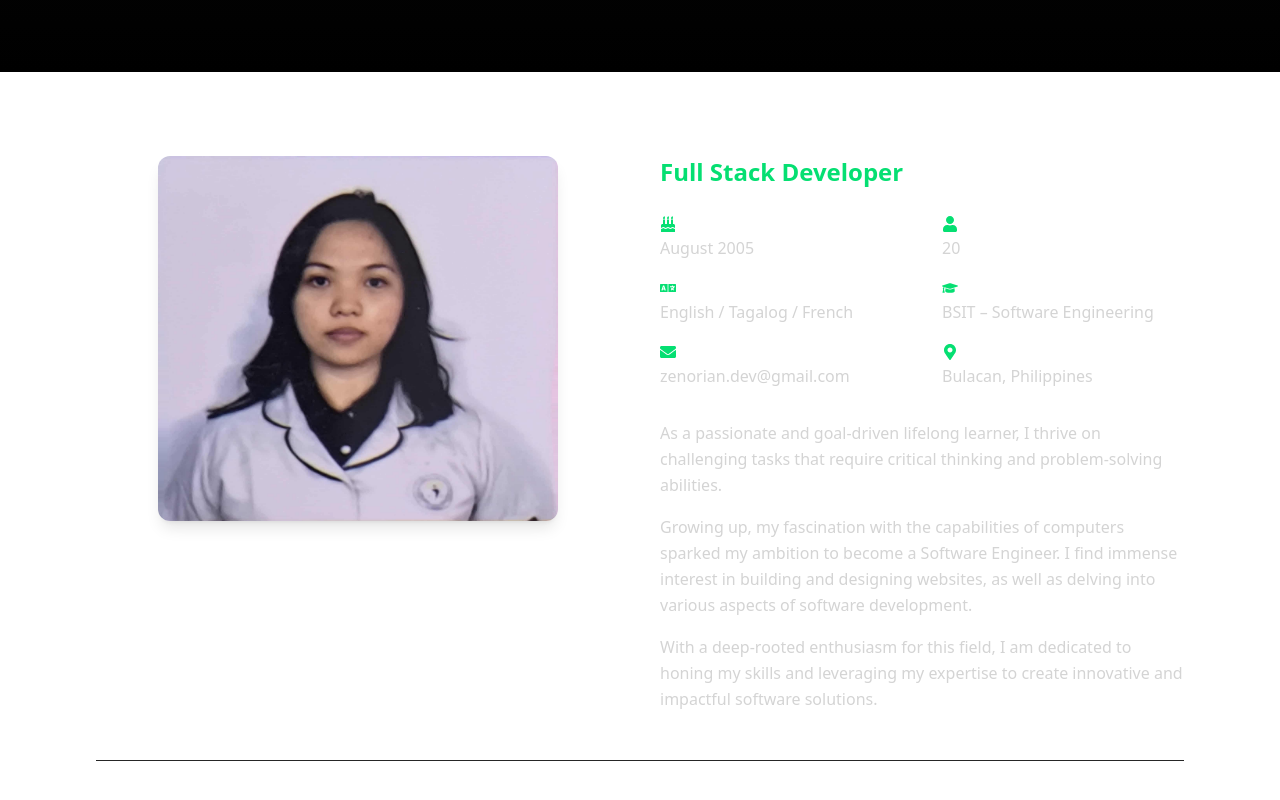
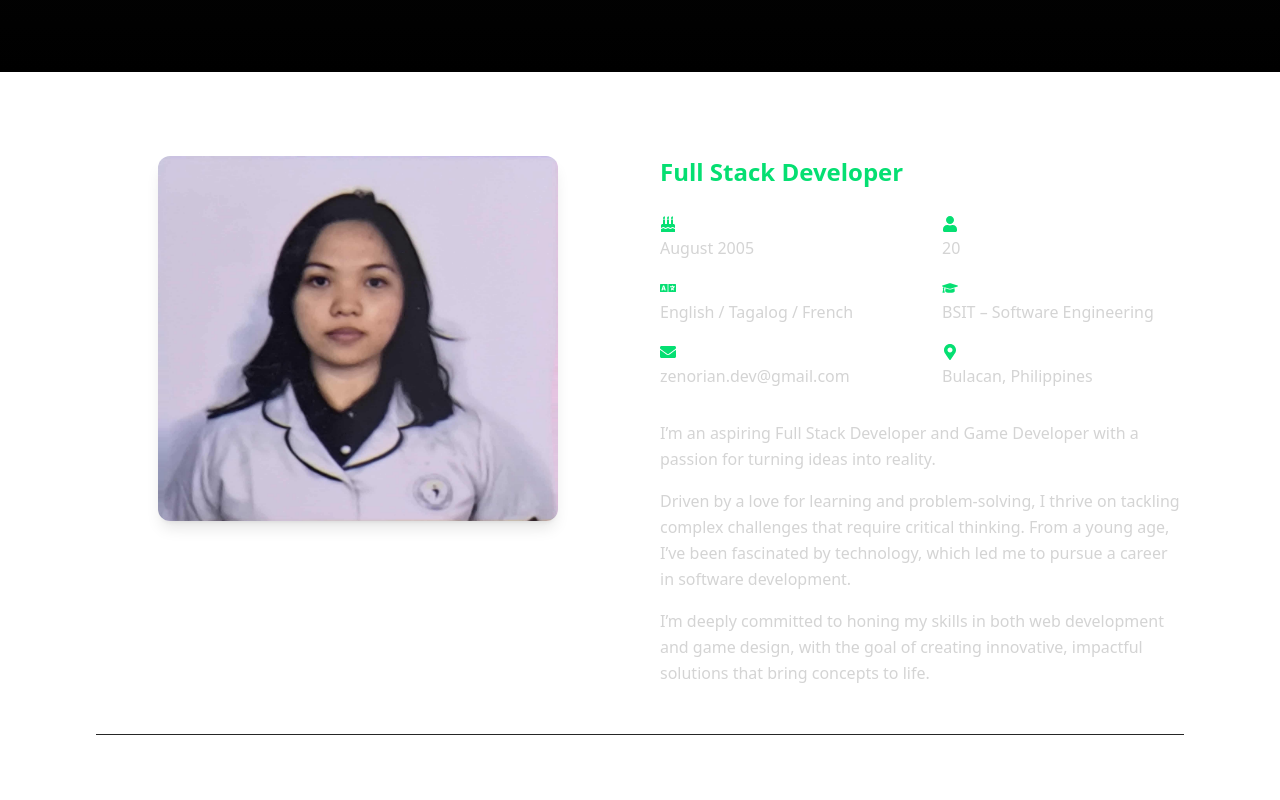
Before and after one commit to ZenorianDev/Portfolio, a Next.js app in the folder portfolio/: page / in a window 1280 px wide. Shown: the part 728-1528 px from the top of the page. Built offline with nearby package versions, Linux system fonts and the light colour scheme.

Commit message:
page, about

```diff
--- a/portfolio/app/page.tsx
+++ b/portfolio/app/page.tsx
@@ -79,7 +79,7 @@ export default function HomePage() {
             >
               REANNE <br />
               <span className="block ml-20 md:ml-40">LORRAINE</span>
-              <span className="text-transparent bg-clip-text bg-gradient-to-r from-purple-500 to-pink-500">
+              <span className="text-transparent bg-clip-text bg-gradient-to-r from-green-500 via-violet-600 to-fuchsia-500">
                 MARTINEZ
               </span>
             </h1>
--- a/portfolio/components/about.tsx
+++ b/portfolio/components/about.tsx
@@ -111,20 +111,16 @@ export default function About() {
             {/* Bio */}
             <div className="space-y-4 text-neutral-300 leading-relaxed">
               <p>
-                As a passionate and goal-driven lifelong learner, I thrive on
-                challenging tasks that require critical thinking and
-                problem-solving abilities.
+                I’m an aspiring Full Stack Developer and Game Developer
+                with a passion for turning ideas into reality.
               </p>
               <p>
-                Growing up, my fascination with the capabilities of computers
-                sparked my ambition to become a Software Engineer. I find
-                immense interest in building and designing websites, as well as
-                delving into various aspects of software development.
+                Driven by a love for learning and problem-solving, I thrive on tackling complex challenges that require critical thinking. From a young age,
+                I’ve been fascinated by technology, which led me to pursue a career in software development.
               </p>
               <p>
-                With a deep-rooted enthusiasm for this field, I am dedicated to
-                honing my skills and leveraging my expertise to create
-                innovative and impactful software solutions.
+                I’m deeply committed to honing my skills in both web development and game design,
+                with the goal of creating innovative, impactful solutions that bring concepts to life.
               </p>
             </div>
           </div>
```
